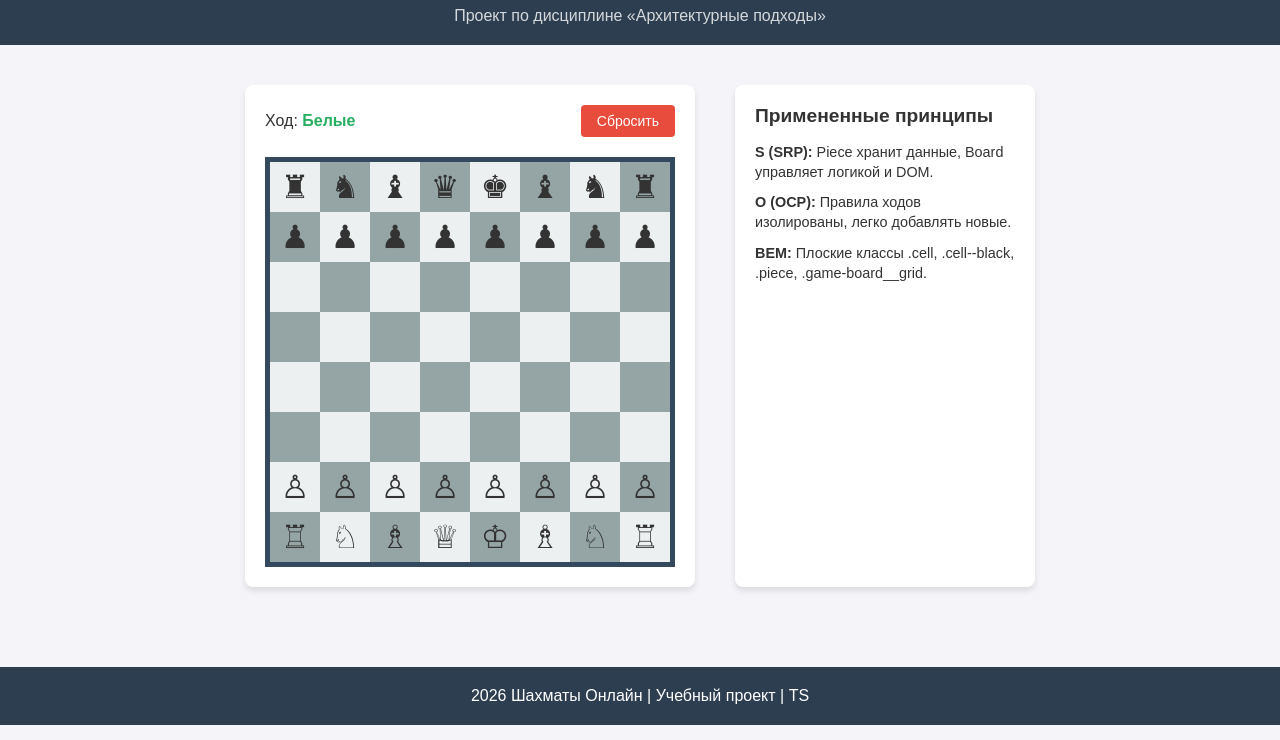
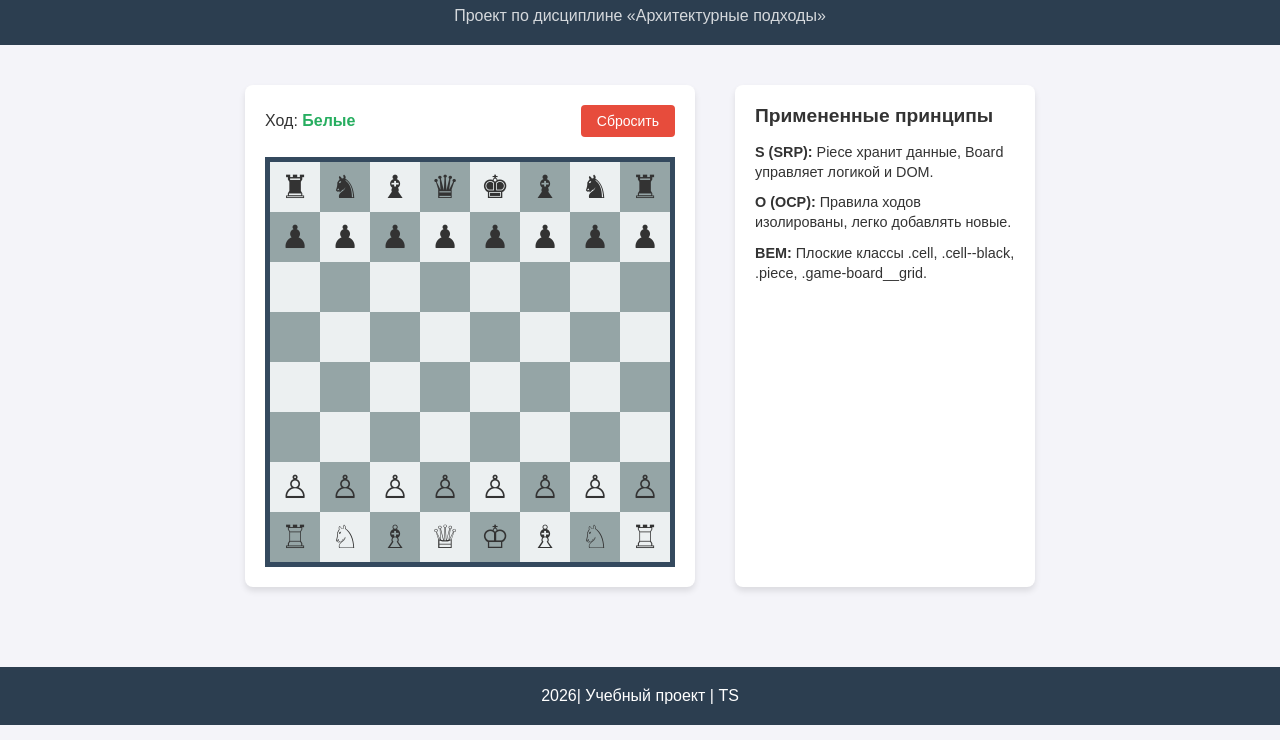
Before and after one commit to Rustam150/-chess-bem-site, a website: page index.html in a window 1280 px wide. Shown: the part 60-800 px from the top of the page. Drawn offline with Linux system fonts and the light colour scheme.

Commit message:
Update HTML and README

```diff
--- a/index.html
+++ b/index.html
@@ -37,7 +37,7 @@
   </main>
 
   <footer class="footer">
-    <p class="footer__text"> 2026 Шахматы Онлайн | Учебный проект | TS</p>
+    <p class="footer__text"> 2026| Учебный проект | TS</p>
   </footer>
 
   <script src="js/Piece.js"></script>
```
Also changed, not shown: README.md.
